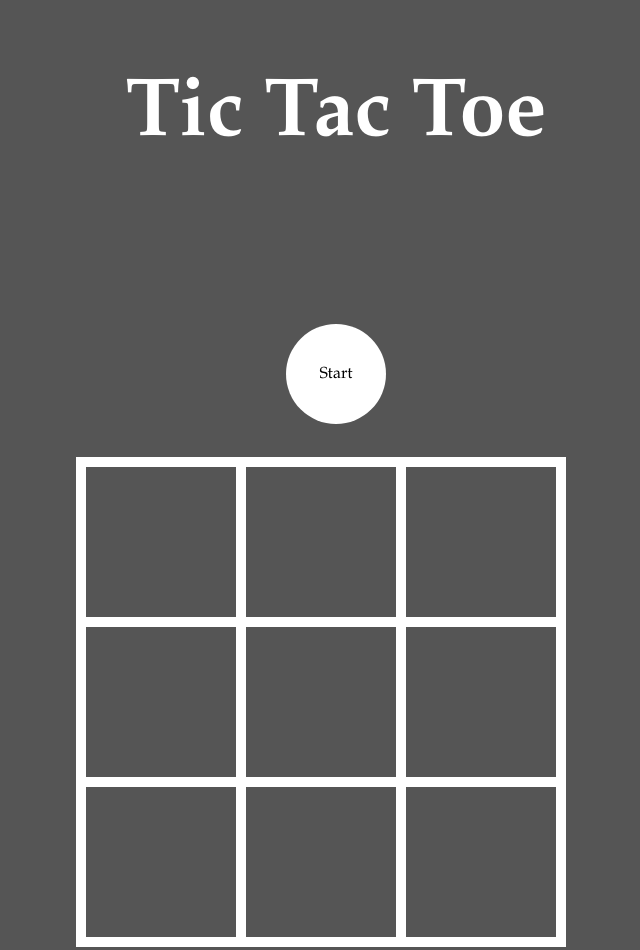
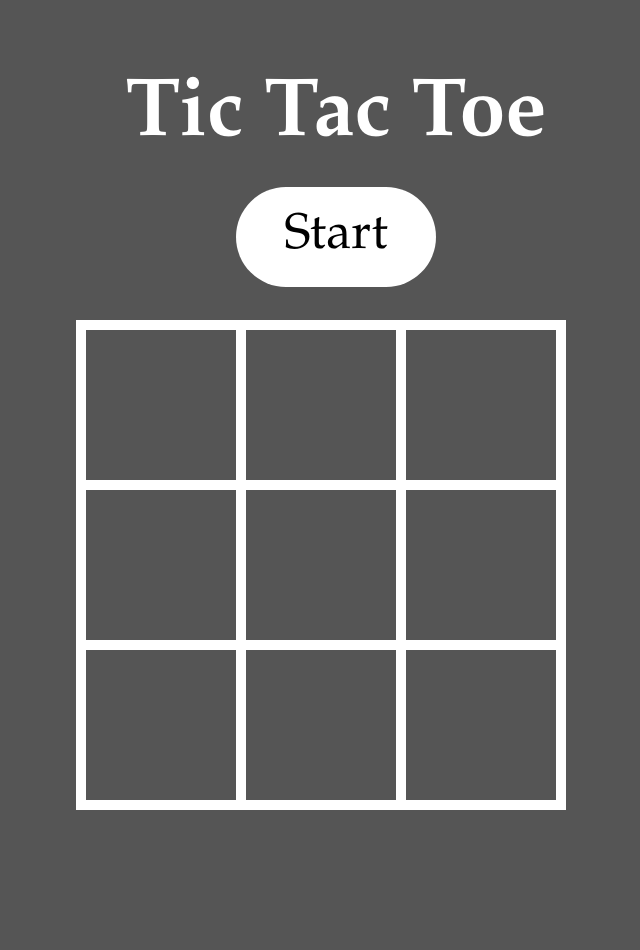
Before and after one commit to samjwu/TicTacToe, a plain HTML site: page index.html in a window 1280 px wide. Shown: the whole page, without its empty margins (304-944 px from the left). Drawn offline with Linux system fonts and the light colour scheme.

Commit message:
fonts/style

```diff
--- a/css/style.css
+++ b/css/style.css
@@ -29,19 +29,25 @@ h1 {
 }
 
 .start {
+    font-family: "Garamond", "Times New Roman", Serif;
+    font-size: 50px;
+    cursor:pointer;
+    color: #000;
     margin-top: 20px;
-    width: 100px;
+    width: 200px;
     height: 100px;
     background-color: #fff;
     line-height: 100px;
-    text-align: center;
-    border-radius: 50px;
-    -webkit-border-radius:50px;
-    -moz-border-radius:50px;
-    color: black;
     margin-left: auto;
     margin-right: auto;
-    cursor:pointer;
+    text-align: center;
+    /*
+    https://www.w3schools.com/cssref/css3_pr_border-radius.asp
+    http://www.the-art-of-web.com/css/border-radius/
+    */
+    border-radius: 100px;
+    -webkit-border-radius: 100px;
+    -moz-border-radius: 100px;
 }
 
 .board {
```
Also changed, not shown: index.html (+0 -1 lines).
